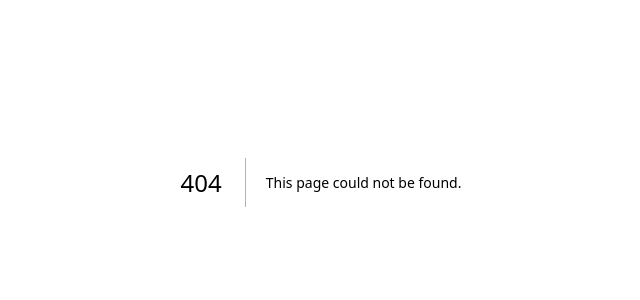
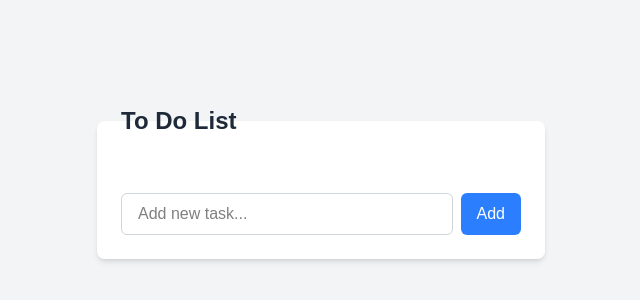
Before and after one commit to oussamabenalisst/React, a Next.js app: page /todoloste in a window 1280 px wide. Before the commit this address had no page. Shown: the part 218-518 px from the top of the page, without its empty margins (319-959 px from the left). Built offline with nearby package versions, Linux system fonts and the light colour scheme.

Commit message:
add todoliste

```diff
--- /dev/null
+++ b/app/todoloste/page.tsx
@@ -0,0 +1,61 @@
+'use client';
+import { useRef, useState } from "react"
+
+function Todoliste(){
+    const [list, setList] = useState<{ msg: string; complite: boolean }[]>([])
+    const text=useRef<HTMLInputElement>(null)
+    const add=()=>{
+        if (text.current) {
+            if (text.current.value!=="") {
+                const msg= text.current.value
+                const item= { msg , complite:false}
+                setList([...list , item ])
+                text.current.value=""
+                text.current.style.borderColor="black"
+
+            }else
+            text.current.style.borderColor="red"
+        }
+
+    }
+    const done=(index: number)=>{
+        const copiItem=list.slice()
+        copiItem[index].complite=!copiItem[index].complite
+        setList(copiItem)
+
+    }
+    const resetitem=(index:number)=>{
+        const copiItem=list.slice()
+        copiItem.splice(index,1)
+        setList(copiItem)
+    }
+    return(
+        <main className="min-h-screen flex items-center justify-center bg-gray-100 p-4">
+            <fieldset className="bg-white rounded-lg shadow-md p-6 w-full max-w-md">
+                <legend className="text-2xl font-bold text-gray-800 mb-4">To Do List</legend>
+                <ul className="space-y-2 mb-4 text-black cursor-pointer">
+                    {list.map((item,index)=>{
+                        return(<div className="justify-between flex"><li className={item.complite ? "line-through" : ""} key={index} onClick={()=>done(index)}>{item.msg}</li>
+                        <span className="px-2 py-2 bg-red-500 text-white hover:bg-red-600 transition-colors duration-200 focus:outline-none focus:ring-2 focus:ring-red-500 rounded-xl" onClick={()=>resetitem(index)}>X</span>
+                        </div>)
+                    })}
+                </ul>
+                <div className="flex gap-2">
+                    <input
+                        type="text"
+                        className="flex-1 px-4 py-2 border border-gray-300 rounded-md focus:outline-none focus:ring-2 focus:ring-blue-500 text-black"
+                        placeholder="Add new task..."
+                        ref={text}
+                    />
+                    <button
+                        className="px-4 py-2 bg-blue-500 text-white rounded-md hover:bg-blue-600 transition-colors duration-200 focus:outline-none focus:ring-2 focus:ring-blue-500"
+                        onClick={add}
+                    >
+                        Add
+                    </button>
+                </div>
+            </fieldset>
+        </main>
+    )
+}
+export default Todoliste
```
